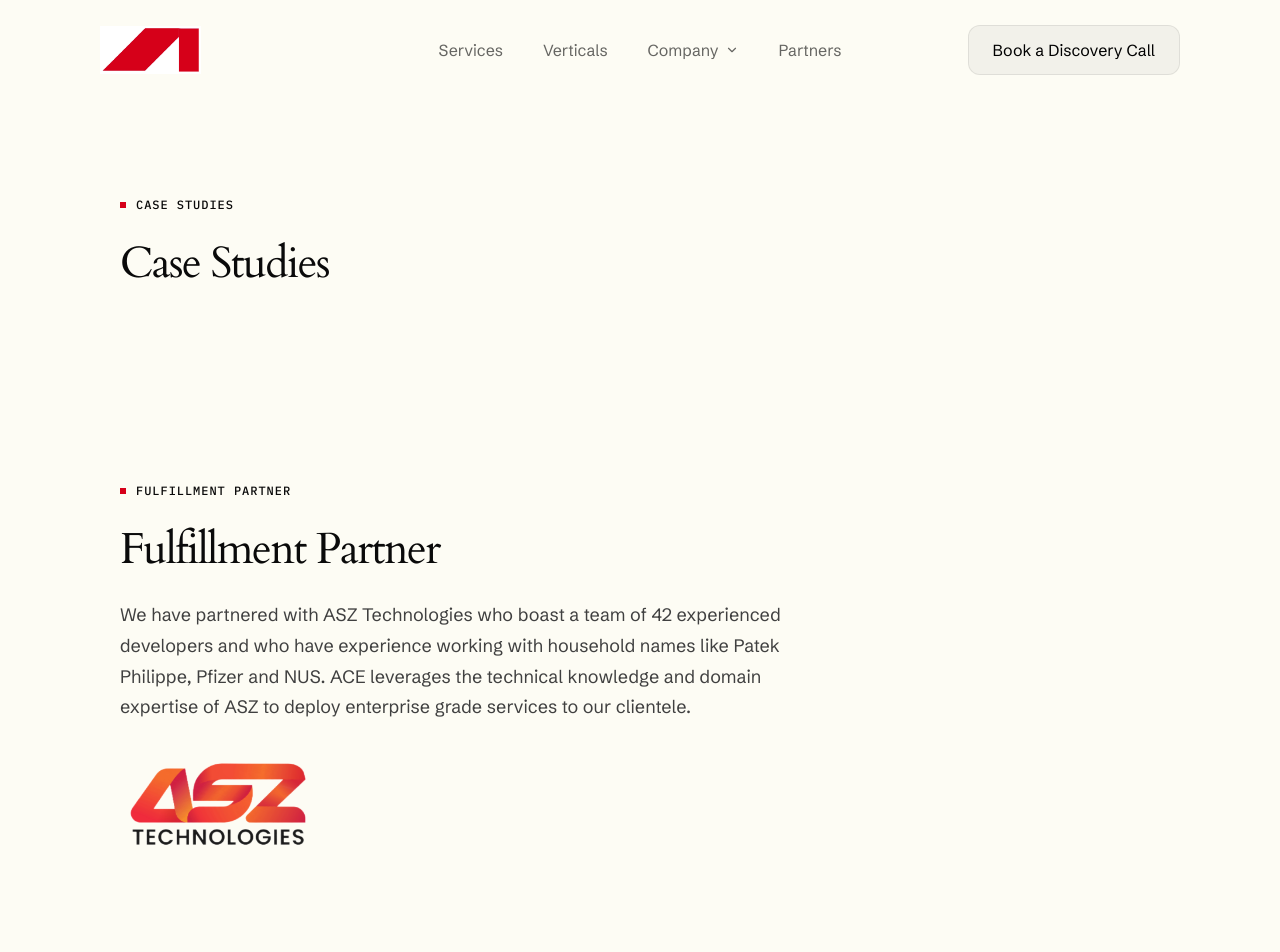
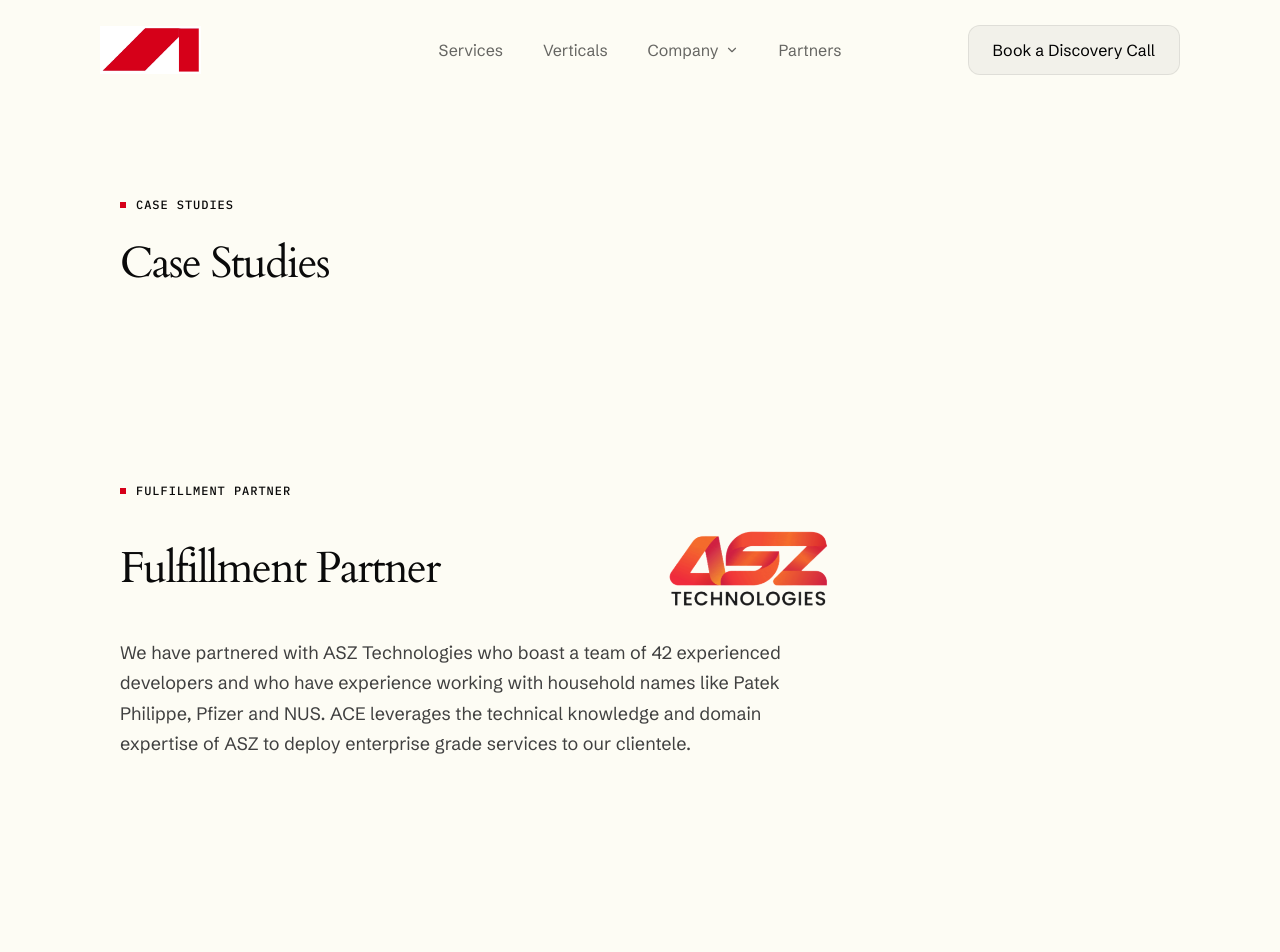
Before and after one commit to hamzadianathbiz/ace-website, a Next.js app: page /company in a window 1280 px wide. Shown: the top 952 px of the page. Built offline with nearby package versions, Linux system fonts and the light colour scheme.

Commit message:
Fulfillment Partner: wordmark shares the heading line, hard right
Heading left, logo right-aligned on the same row. The heading may wrap and
the mark is flex-none, so a narrow screen costs the title a second line
rather than squashing the logo.

```diff
--- a/components/FulfillmentPartner.tsx
+++ b/components/FulfillmentPartner.tsx
@@ -11,7 +11,18 @@ export default function FulfillmentPartner() {
     <section id="fulfillment-partner" className="gutter section-y scroll-mt-24">
       <div className="flex max-w-[720px] flex-col gap-6">
         <span className="label">Fulfillment Partner</span>
-        <h2 className="display-lg">Fulfillment Partner</h2>
+        {/* Heading left, wordmark hard right on the same line. The heading is
+            allowed to wrap and the logo is flex-none, so on a narrow screen
+            the title takes two lines rather than the mark being squeezed. */}
+        <div className="flex items-center justify-between gap-6">
+          <h2 className="display-lg">Fulfillment Partner</h2>
+          <Image
+            src={aszLogo}
+            alt="ASZ Technologies"
+            sizes="180px"
+            className="h-auto w-[120px] flex-none md:w-[180px]"
+          />
+        </div>
         <p className="text-base leading-[1.7] text-ace-ink md:text-[18px]">
           We have partnered with ASZ Technologies who boast a team of 42
           experienced developers and who have experience working with household
@@ -19,12 +30,6 @@ export default function FulfillmentPartner() {
           knowledge and domain expertise of ASZ to deploy enterprise grade
           services to our clientele.
         </p>
-        <Image
-          src={aszLogo}
-          alt="ASZ Technologies"
-          sizes="200px"
-          className="mt-2 h-auto w-[180px] md:w-[200px]"
-        />
       </div>
     </section>
   )
```
